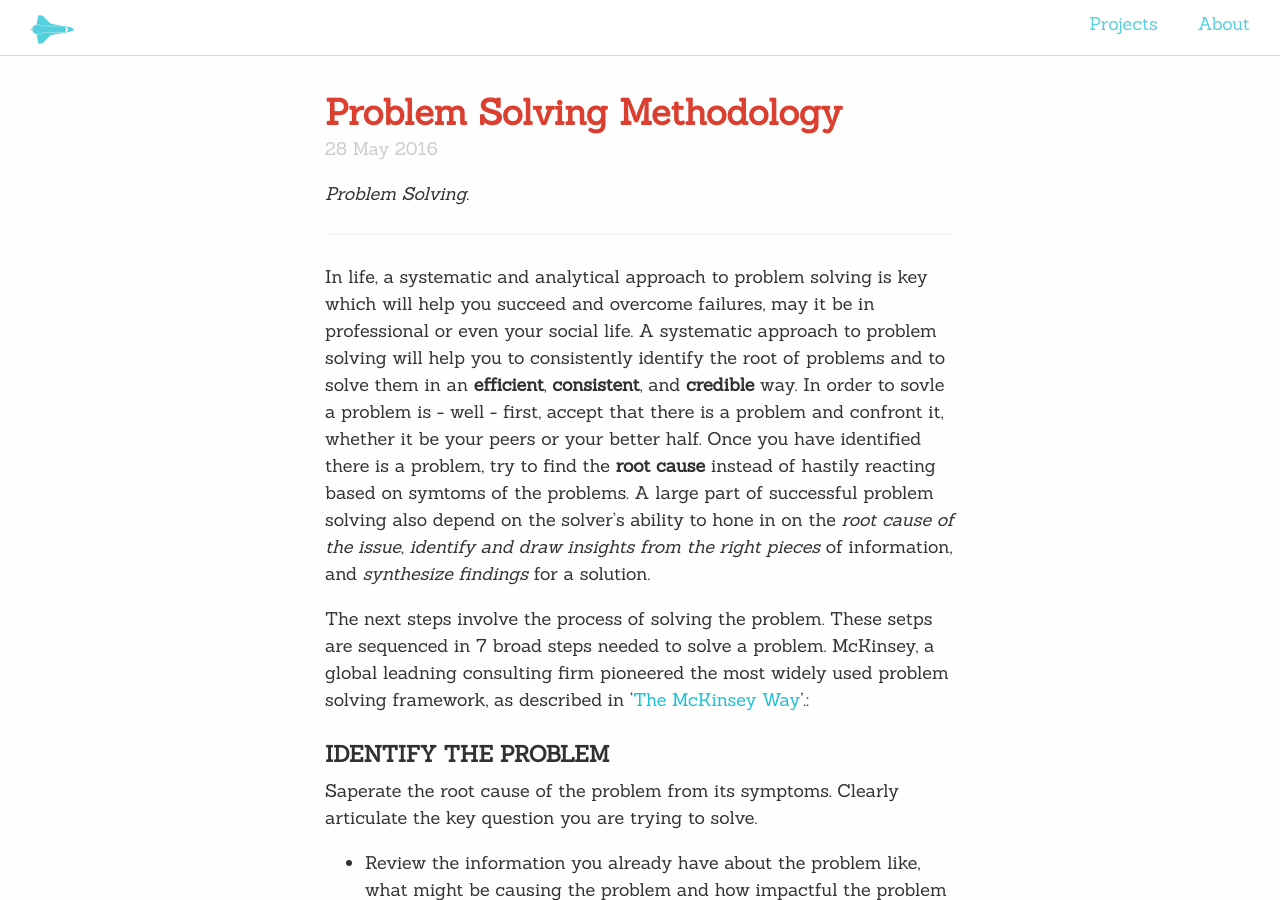
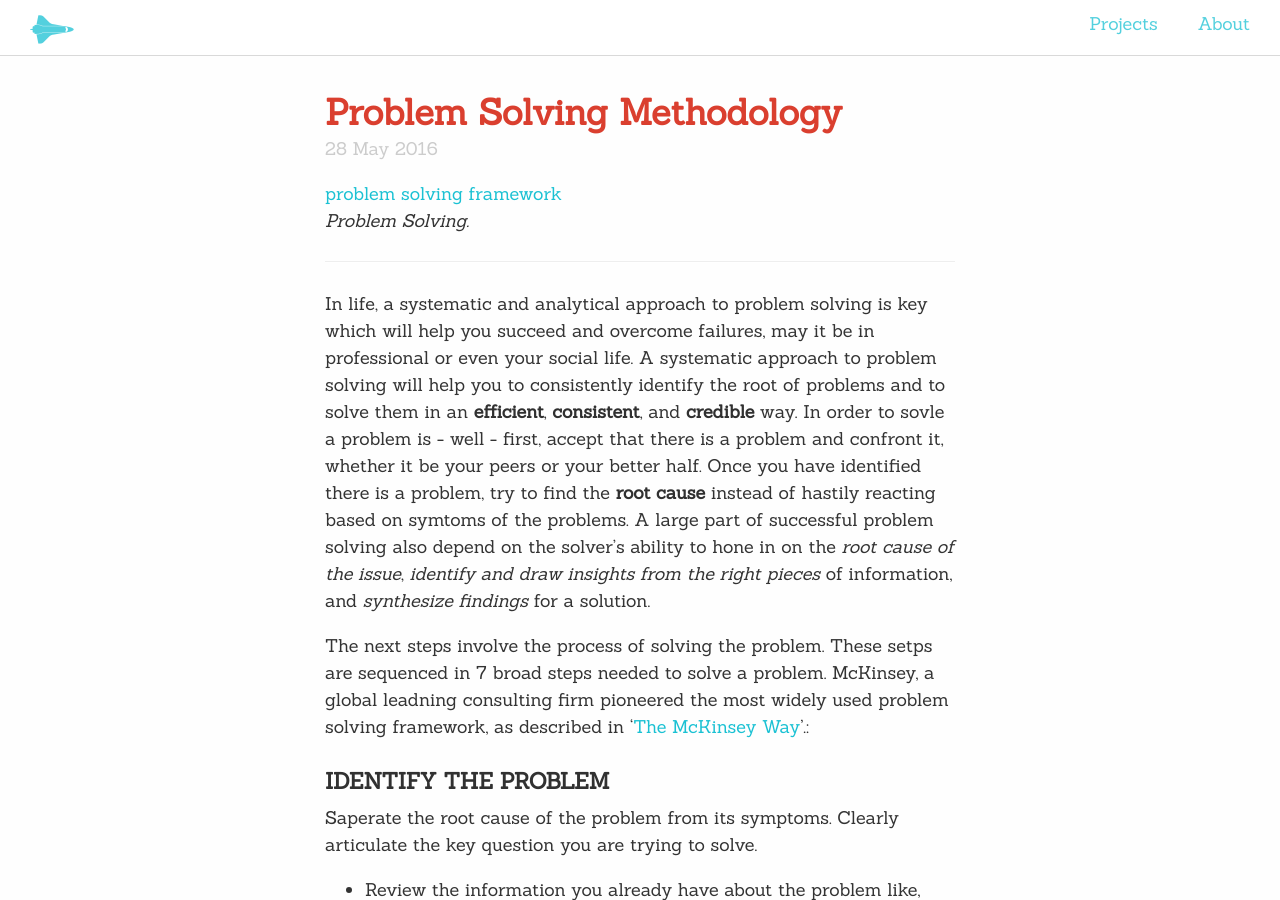
Before and after one commit to kaizer1v/kaizer1v.github.io, a Jekyll site: the page built from _posts/2016-05-28-problem-solving.md, in a window 1280 px wide and 900 px high. Built offline with Jekyll 4.4.1, drawn with Linux system fonts in a browser that asks for light colours; nearby versions of some CDN libraries.

Commit message:
showcasing tags on post

```diff
--- a/_layouts/post.html
+++ b/_layouts/post.html
@@ -11,8 +11,15 @@
       <main>
         <article class="post">
           <h1 class="post-title"><a href="{{ site.baseurl }}/" title="Home">{{ page.title }}</a></h1>
-          <i>{{ post.excerpt }}</i>
-          <time datetime="{{ page.date | date_to_xmlschema }}" class="post-date">{{ page.date | date_to_string }}</time>
+          <!-- <i>{{ post.excerpt }}</i> -->
+          <p><time datetime="{{ page.date | date_to_xmlschema }}" class="post-date">{{ page.date | date_to_string }}</time></p>
+
+          {% if page.tags %}
+            {% for tag in page.tags %}
+              <a href="{{ site.baseurl }}{{ site.tag_page }}#{{ tag | slugify }}" class="post-tag">{{ tag }}</a>
+            {% endfor %}
+          {% endif %}
+
           {{ content }}
         </article>
 
```
